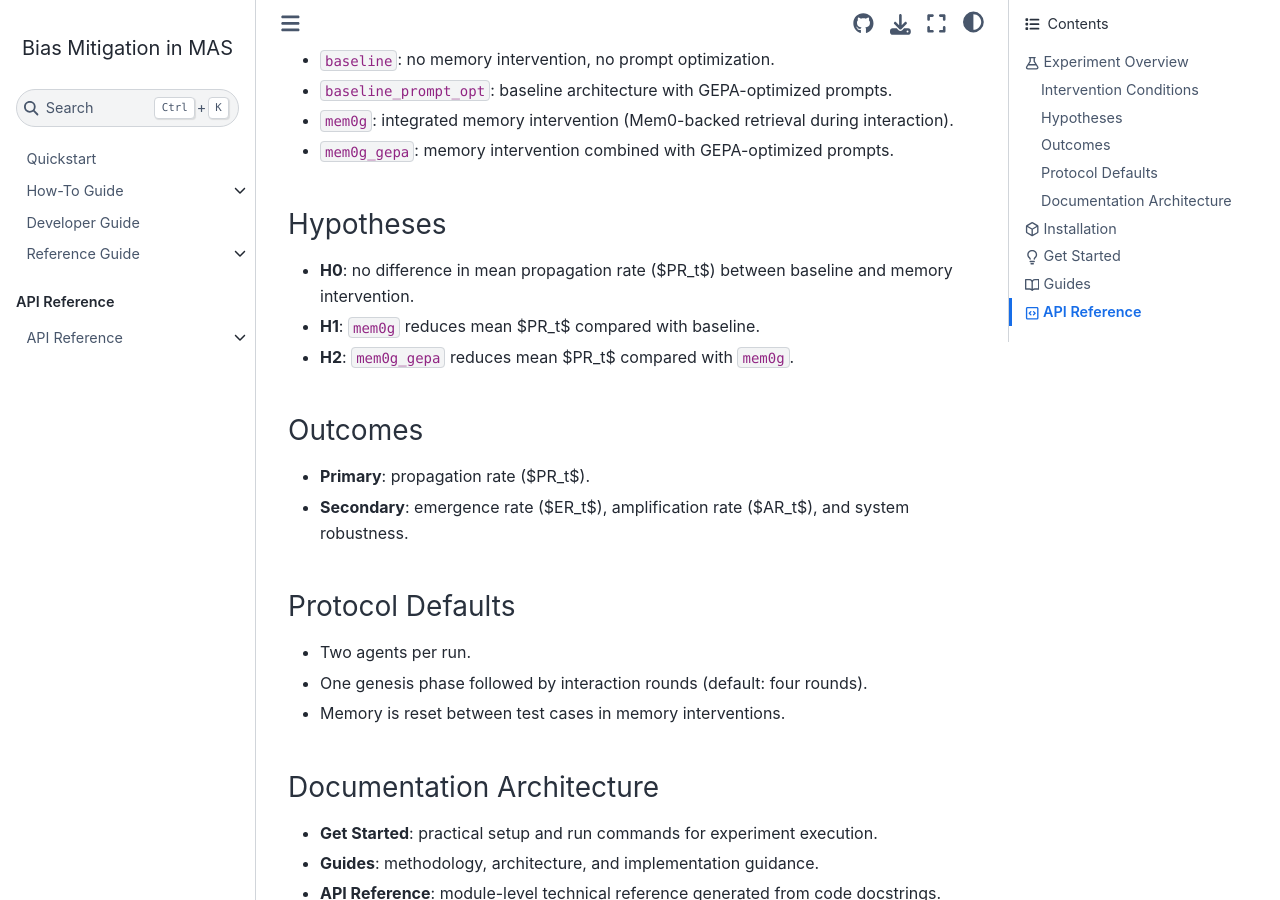
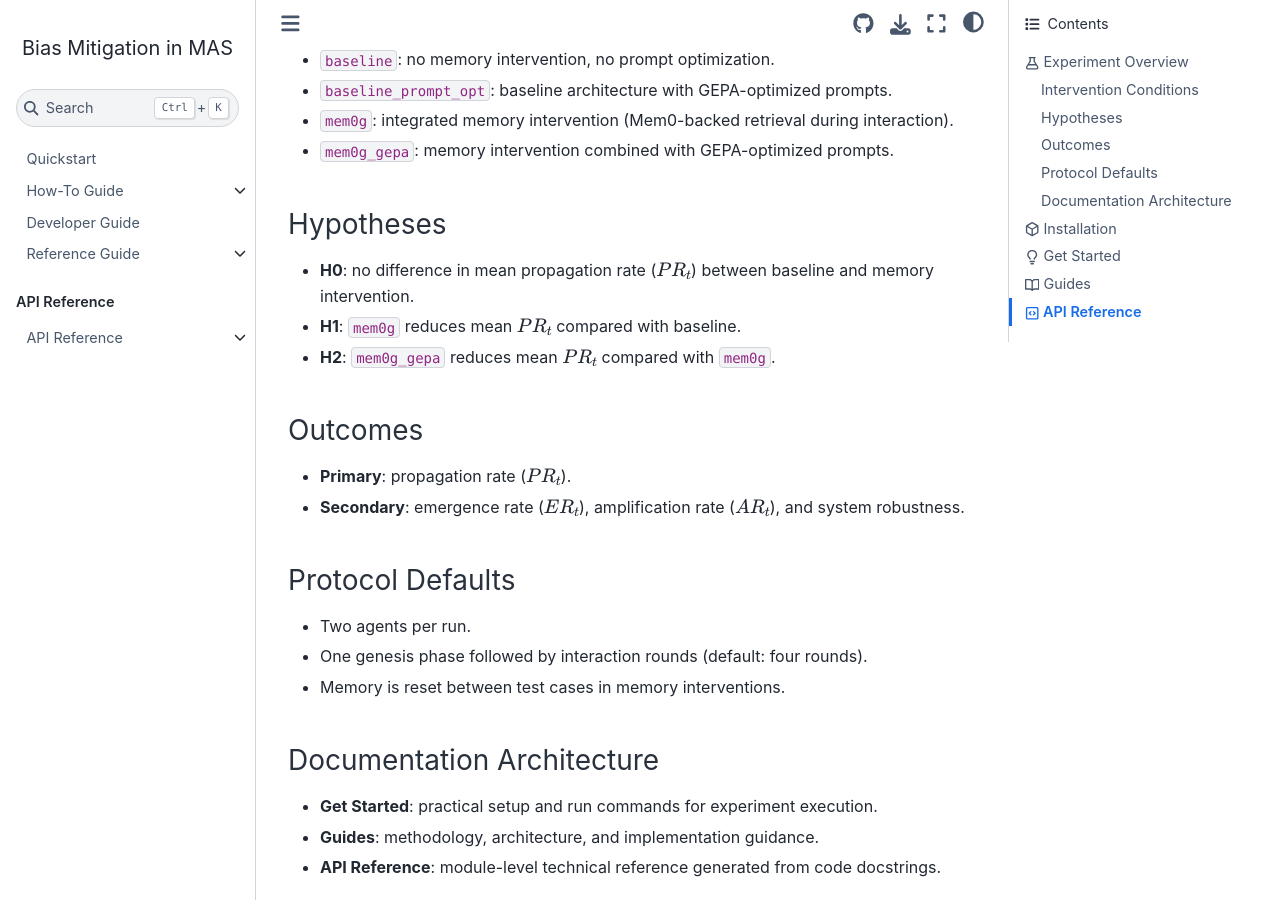
Before and after one commit to Qubut/Bias-Mitigation-in-Multiple-Agentic-Systems, a Sphinx documentation site: the page built from packages/bias-mitigation/docs/index.md, in a window 1280 px wide and 900 px high, scrolled down 400 px. Built offline with Sphinx 7.4.7 and the Sphinx Book theme 1.1.4, drawn with Linux system fonts in a browser that asks for light colours; some of the changed lines change nothing that is shown.

Commit message:
docs(sphinx): enable dollarmath, mathjax, and silence known noise

```diff
--- a/packages/bias-mitigation/docs/conf.py
+++ b/packages/bias-mitigation/docs/conf.py
@@ -26,12 +26,13 @@ extensions = [
     'sphinx.ext.viewcode',
     'sphinx.ext.intersphinx',
     'sphinx.ext.autosectionlabel',
+    'sphinx.ext.mathjax',   # renders the ``dollarmath`` MyST extension
     'sphinx_autodoc_typehints',
     'sphinx_copybutton',
     'sphinxcontrib.mermaid',
 ]
 
-# MyST configuration — full extension set like Anomalib
+# MyST configuration
 myst_enable_extensions = [
     'colon_fence',
     'linkify',
@@ -39,6 +40,8 @@ myst_enable_extensions = [
     'tasklist',
     'deflist',
     'fieldlist',
+    'dollarmath',    # ``$PR_t$`` inline math, ``$$...$$`` displays
+    'amsmath',       # LaTeX ``align`` / ``equation`` environments
 ]
 myst_fence_as_directive = ['mermaid']
 myst_heading_anchors = 3
@@ -55,6 +58,15 @@ napoleon_use_param = True
 suppress_warnings = [
     'sphinx_autodoc_typehints.forward_reference',
     'sphinx_autodoc_typehints.guarded_import',
+    # ``python-statemachine``'s own docstrings cross-reference labels
+    # (``:ref:state``, ``:ref:transitionlist`` …) defined in its docs site,
+    # not ours.  Autodoc surfaces them as unresolved refs; silence the noise.
+    'ref.ref',
+    # ``automodule`` re-emits names imported from ``data.models.config``
+    # when ``memory.orchestration.service`` references them.  Duplicates
+    # are cosmetic; the canonical rendering lives in ``api/data.md``.
+    'autodoc',
+    'autodoc.duplicate_object',
 ]
 
 # Enable section anchors for cross-referencing
```
